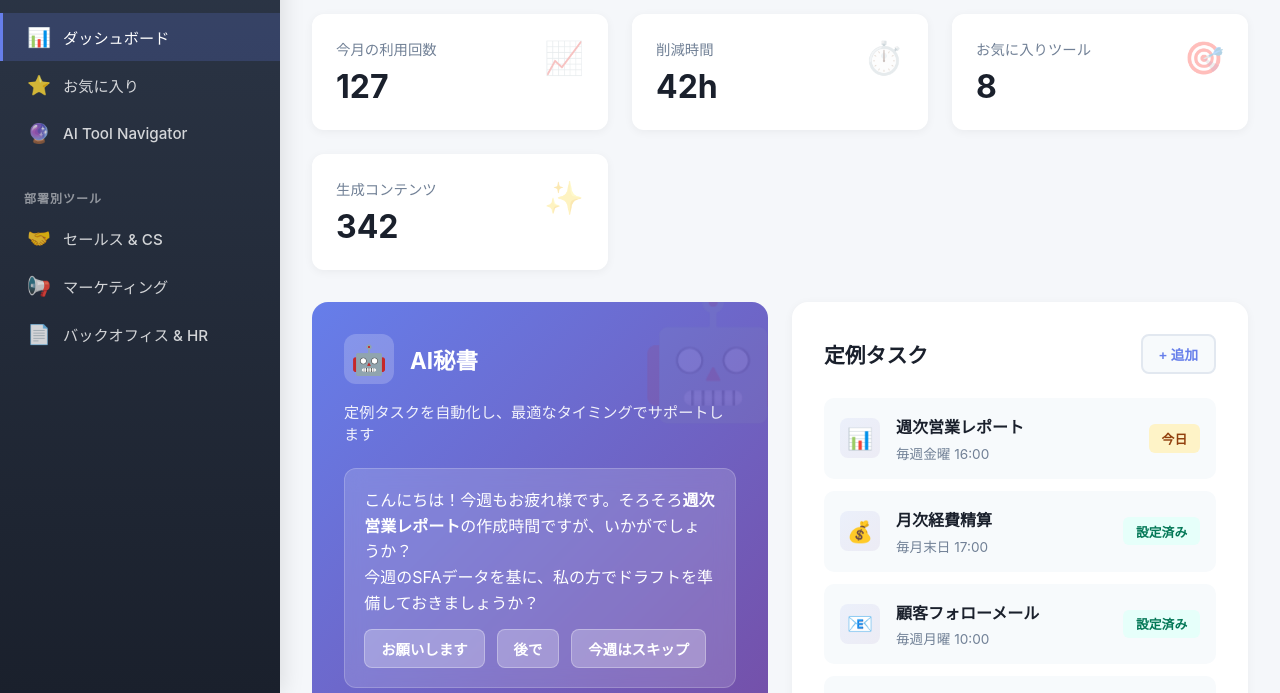
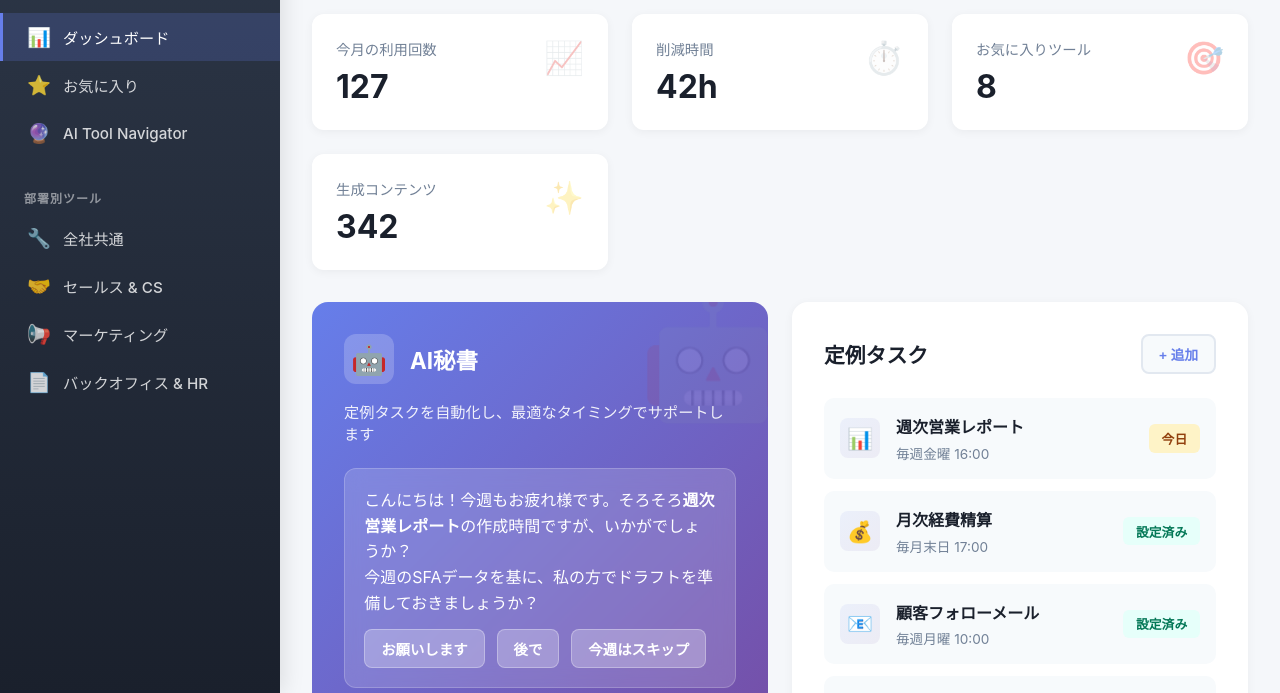
Before and after one commit to torahikosasaki-droid/unitbase_ai_workspace, a plain HTML site: page index.html in a window 1280 px wide. Shown: the part 107-800 px from the top of the page. Drawn offline with Linux system fonts and the light colour scheme.

Commit message:
Move common tools to department section as '全社共通'

```diff
--- a/index.html
+++ b/index.html
@@ -1051,6 +1051,10 @@
 
                 <div class="nav-section">
                     <div class="nav-section-title">部署別ツール</div>
+                    <div class="nav-item" data-page="common">
+                        <span class="nav-item-icon">🔧</span>
+                        <span class="nav-item-text">全社共通</span>
+                    </div>
                     <div class="nav-item" data-page="sales-cs">
                         <span class="nav-item-icon">🤝</span>
                         <span class="nav-item-text">セールス & CS</span>
@@ -1807,7 +1811,7 @@
             'sales-cs': 'セールス & CS',
             'marketing': 'マーケティング',
             'backoffice-hr': 'バックオフィス & HR',
-            'common': '共通ツール',
+            'common': '全社共通',
             'tool-dictionary': 'AI Tool Navigator',
             'settings': '設定・管理'
         };
```
